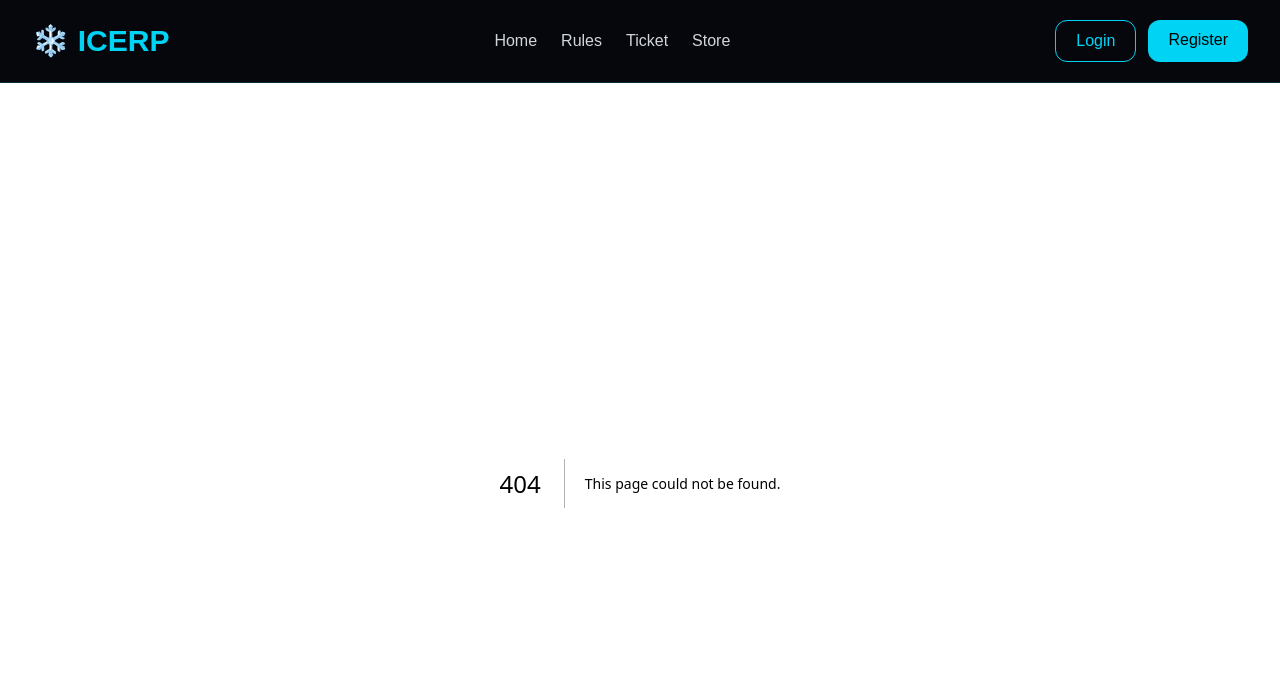
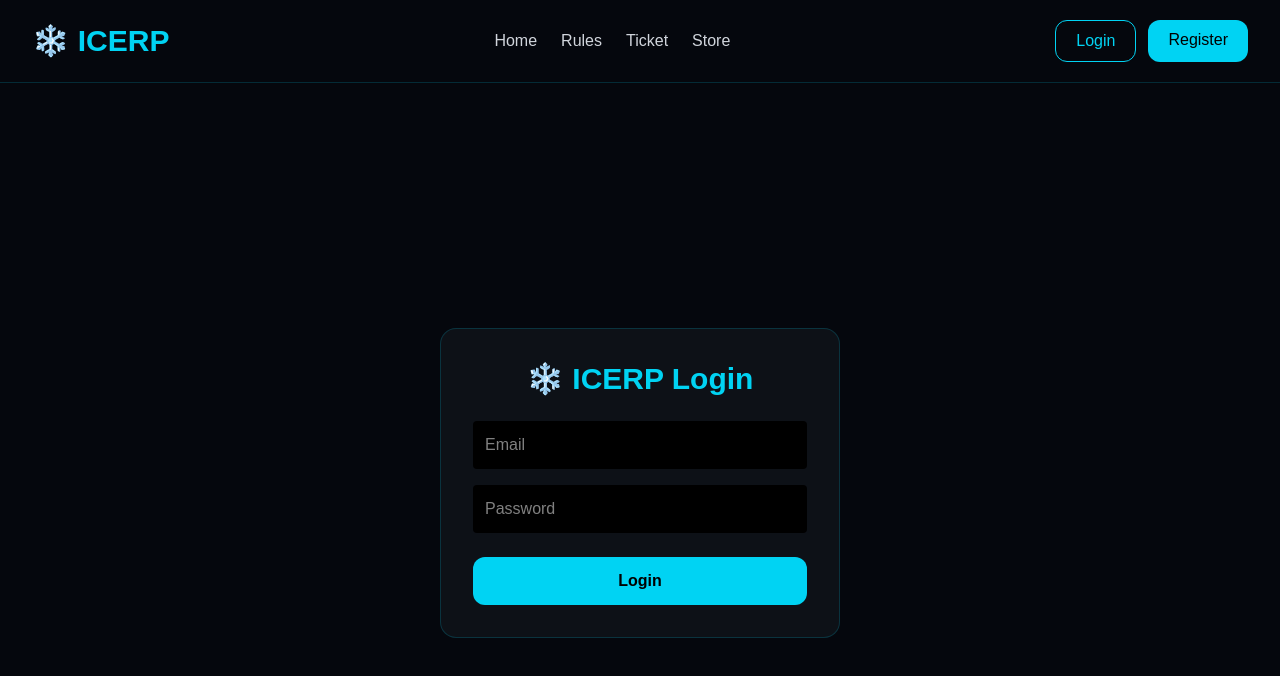
Before and after one commit to senpaixtube-del/ICERP, a Next.js app in the folder client/: page /login in a window 1280 px wide. Before the commit this address had no page. Shown: the top 676 px of the page. Built offline with nearby package versions, Linux system fonts and the light colour scheme.

Commit message:
add admin role management route

```diff
--- /dev/null
+++ b/client/app/dashboard/page.tsx
@@ -0,0 +1,112 @@
+"use client";
+
+import { useEffect, useState } from "react";
+import { useRouter } from "next/navigation";
+
+export default function Dashboard() {
+
+    const router = useRouter();
+
+    const [user, setUser] = useState<any>(null);
+
+
+    useEffect(() => {
+
+        const token = localStorage.getItem("token");
+        const savedUser = localStorage.getItem("user");
+
+
+        if (!token || !savedUser) {
+            router.push("/login");
+            return;
+        }
+
+
+        setUser(JSON.parse(savedUser));
+
+
+    }, [router]);
+
+
+
+    function logout() {
+
+        localStorage.removeItem("token");
+        localStorage.removeItem("user");
+
+        router.push("/login");
+
+    }
+
+
+
+    if (!user) {
+        return (
+            <div className="min-h-screen bg-[#05070D] text-white flex items-center justify-center">
+                Loading...
+            </div>
+        );
+    }
+
+
+
+    return (
+
+        <main className="min-h-screen bg-[#05070D] text-white p-8">
+
+
+            <div className="max-w-4xl mx-auto">
+
+
+                <div className="bg-[#0D1117] border border-cyan-500/20 rounded-2xl p-8">
+
+
+                    <h1 className="text-4xl font-bold text-cyan-400 mb-4">
+                        ❄️ ICERP Dashboard
+                    </h1>
+
+
+                    <p className="text-xl">
+                        Welcome, {user.username} 👑
+                    </p>
+
+
+                    <div className="mt-6 bg-black rounded-xl p-5">
+
+                        <p>
+                            User ID:
+                            <span className="text-cyan-400 ml-2">
+                                {user.id}
+                            </span>
+                        </p>
+
+
+                        <p>
+                            Role:
+                            <span className="text-cyan-400 ml-2">
+                                {user.role}
+                            </span>
+                        </p>
+
+                    </div>
+
+
+
+                    <button
+                        onClick={logout}
+                        className="mt-6 bg-red-500 px-6 py-3 rounded-xl font-bold"
+                    >
+                        Logout
+                    </button>
+
+
+                </div>
+
+
+            </div>
+
+
+        </main>
+
+    );
+}
--- /dev/null
+++ b/client/app/login/page.tsx
@@ -0,0 +1,112 @@
+"use client";
+
+import { useState } from "react";
+
+export default function Login() {
+
+    const [email, setEmail] = useState("");
+    const [password, setPassword] = useState("");
+
+    async function handleLogin() {
+
+        try {
+
+            const res = await fetch(
+                "https://icerp.up.railway.app/api/auth/login",
+                {
+                    method: "POST",
+                    headers: {
+                        "Content-Type": "application/json"
+                    },
+                    body: JSON.stringify({
+                        email,
+                        password
+                    })
+                }
+            );
+
+
+            const data = await res.json();
+            console.log(data);
+
+            if (data.token) {
+
+                localStorage.setItem(
+                    "token",
+                    data.token
+                );
+
+
+                localStorage.setItem(
+                    "user",
+                    JSON.stringify(data.user)
+                );
+
+
+                alert("Welcome to ICERP 👑");
+
+
+                window.location.href = "/";
+
+            }
+            else {
+
+                alert(data.message || "Login failed");
+
+            }
+
+
+        } catch (error) {
+
+            console.log(error);
+
+            alert("Server connection error");
+
+        }
+
+    }
+
+
+    return (
+        <main className="min-h-screen bg-[#05070D] text-white flex items-center justify-center">
+
+
+            <div className="bg-[#0D1117] p-8 rounded-2xl border border-cyan-500/20 w-[400px]">
+
+
+                <h1 className="text-3xl text-cyan-400 font-bold mb-6 text-center">
+                    ❄️ ICERP Login
+                </h1>
+
+
+                <input
+                    className="w-full p-3 mb-4 bg-black rounded"
+                    placeholder="Email"
+                    value={email}
+                    onChange={(e) => setEmail(e.target.value)}
+                />
+
+
+                <input
+                    className="w-full p-3 mb-6 bg-black rounded"
+                    placeholder="Password"
+                    type="password"
+                    value={password}
+                    onChange={(e) => setPassword(e.target.value)}
+                />
+
+
+                <button
+                    onClick={handleLogin}
+                    className="w-full bg-cyan-400 text-black p-3 rounded-xl font-bold hover:bg-cyan-300"
+                >
+                    Login
+                </button>
+
+
+            </div>
+
+
+        </main>
+    );
+}
```
Also changed, not shown: 1 other file (tests, documents, lock files or other folders).
